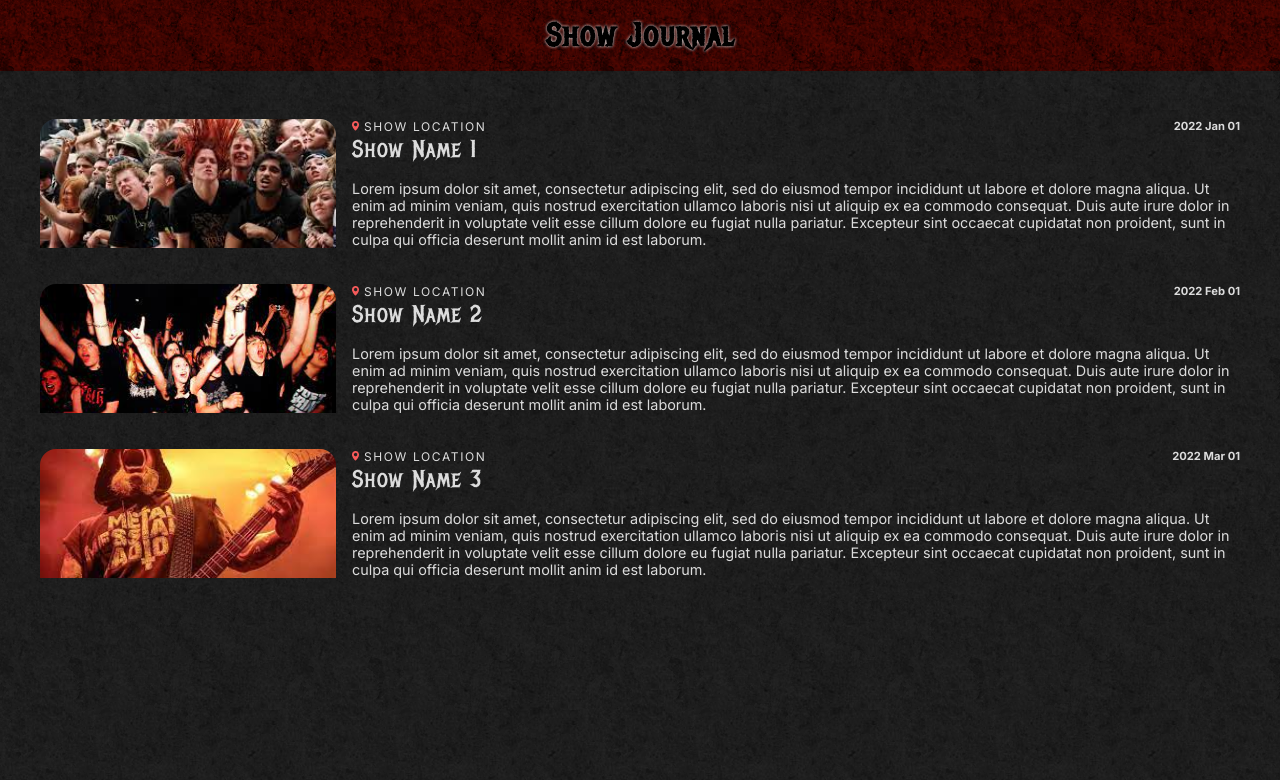
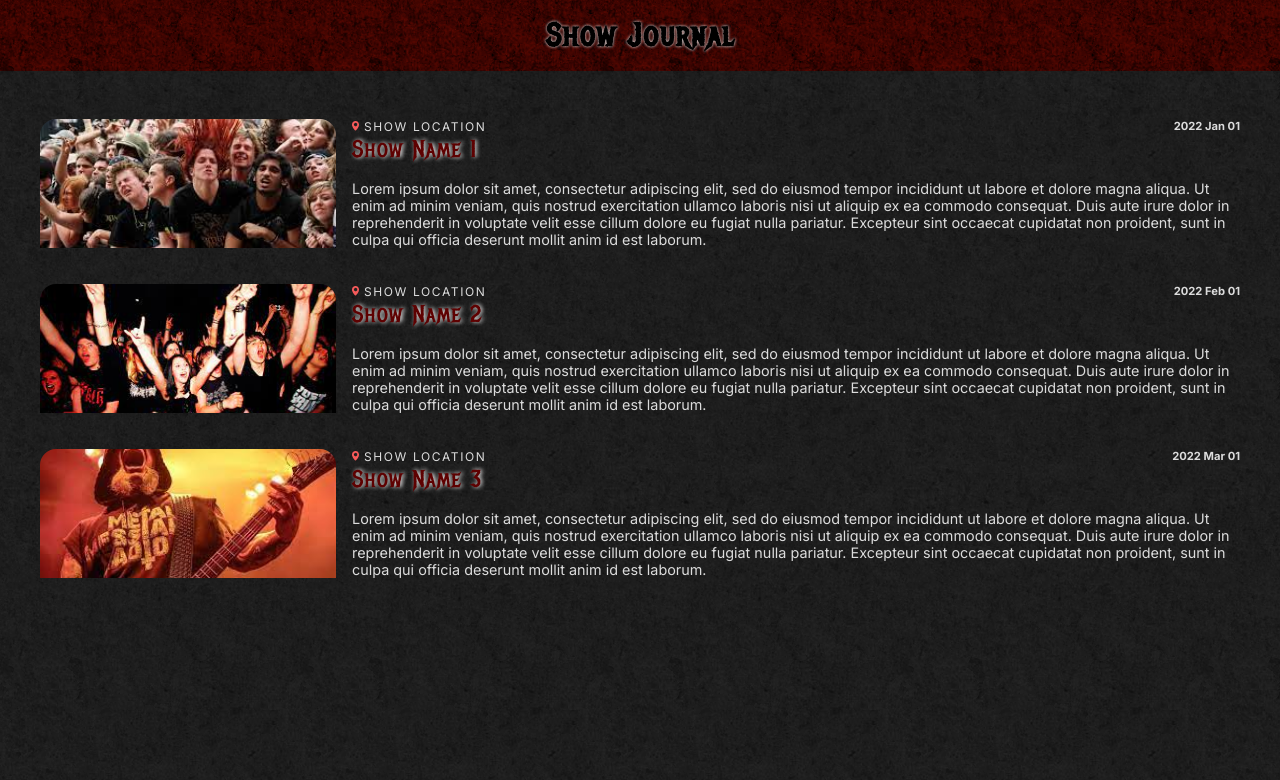
Before and after one commit to vishalicious213/show-journal, a React (Vite) app: page / in a window 1280 px wide. Shown: the top 780 px of the page. Built offline with nearby package versions, Linux system fonts and the light colour scheme.

Commit message:
added text-shadow to .show-name

```diff
--- a/index.css
+++ b/index.css
@@ -73,6 +73,8 @@ header {
 .show-name {
     grid-area: name;
     font-family: 'Metal Mania', cursive;
+    color: #5e0101;
+    text-shadow: .1rem 0 4px white;
     font-weight: 400;
     letter-spacing: .05rem;
     margin-bottom: 1rem;
```
